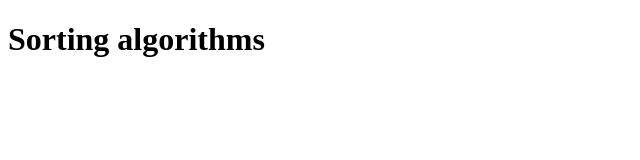
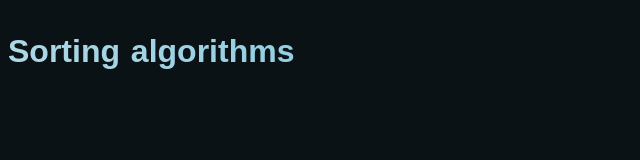
Before and after one commit to RaptorAssassin/axiom, a plain HTML site: page index.html in a window 1280 px wide. Shown: the whole page, without its empty margins (0-640 px from the left). Drawn offline with Linux system fonts and the light colour scheme.

Commit message:
css work on text gradient, added readme

```diff
--- a/index.html
+++ b/index.html
@@ -7,13 +7,25 @@
         <meta name="description" content="">
         <meta name="viewport" content="width=device-width, initial-scale=1">
         <link rel="stylesheet" href="style.css">
+        <link rel="preconnect" href="https://fonts.googleapis.com">
+        <link rel="preconnect" href="https://fonts.gstatic.com" crossorigin>
+        <link href="https://fonts.googleapis.com/css2?family=Noto+Kufi+Arabic:wght@100..900&display=swap" rel="stylesheet">
+
     </head>
     <body>
         <div id="header">
-            <h1 id="main-header" class="header-gradient">Sorting algorithms</h1>
+            <h1 id="main-header" class="gradient">Sorting algorithms</h1>
 
         </div>
-
+        <div id="settings">
+            <div class="settings"></div>
+        </div>
+        <div id="stats">
+            <div class="stats"></div>
+        </div>
+        <div id="graph">
+            <div class="graph"></div>
+        </div>
 
         <script src="script.js" async defer></script>
     </body>
--- a/style.css
+++ b/style.css
@@ -1,4 +1,28 @@
 :root {
-    --corner-radius: 5px;
-    --background-color: gray;
+    --body-background-color: #0B1215;
+    --border-radius: 5px;
+    --panel-background-color: darkgray;
+    --panel-color: gray;
+    --gradient-color-1: #ADD8E6;
+    --gradient-color-2: rgb(57, 176, 216);
 }
+
+body {
+    font-family: "Noto Kufi Arabic", sans-serif;
+    background-color: var(--body-background-color);
+}
+
+.gradient {
+    font-weight: 700;
+    background-image: linear-gradient(90deg,var(--gradient-color-1), var(--gradient-color-2));
+    -webkit-background-clip: text;
+    -webkit-text-fill-color: transparent;
+
+}
+
+
+.panel {
+    background-color: var(--panel-background-color);
+    color: var(--panel-color);
+    border-radius: var(--border-radius);
+}
```
Also changed, not shown: 1 other file.
